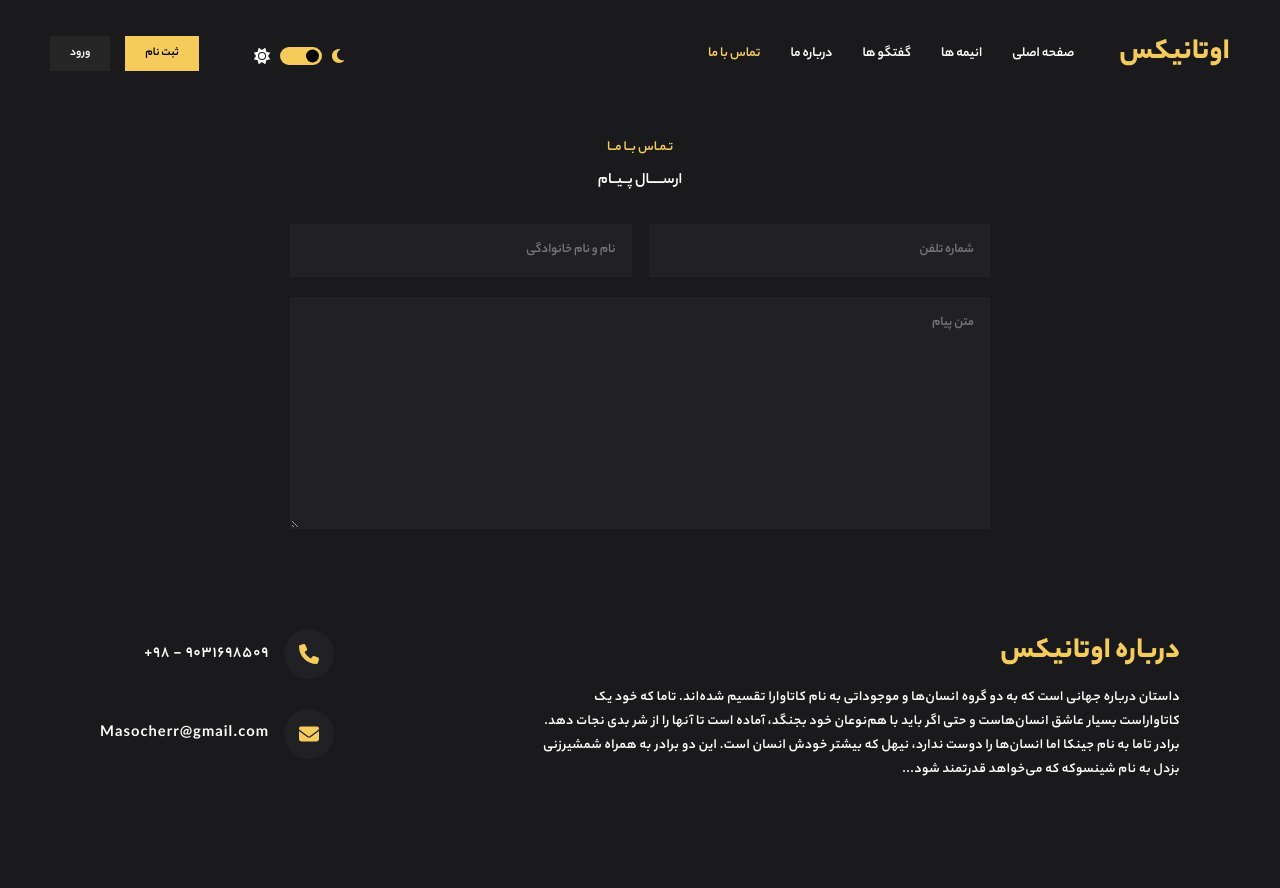
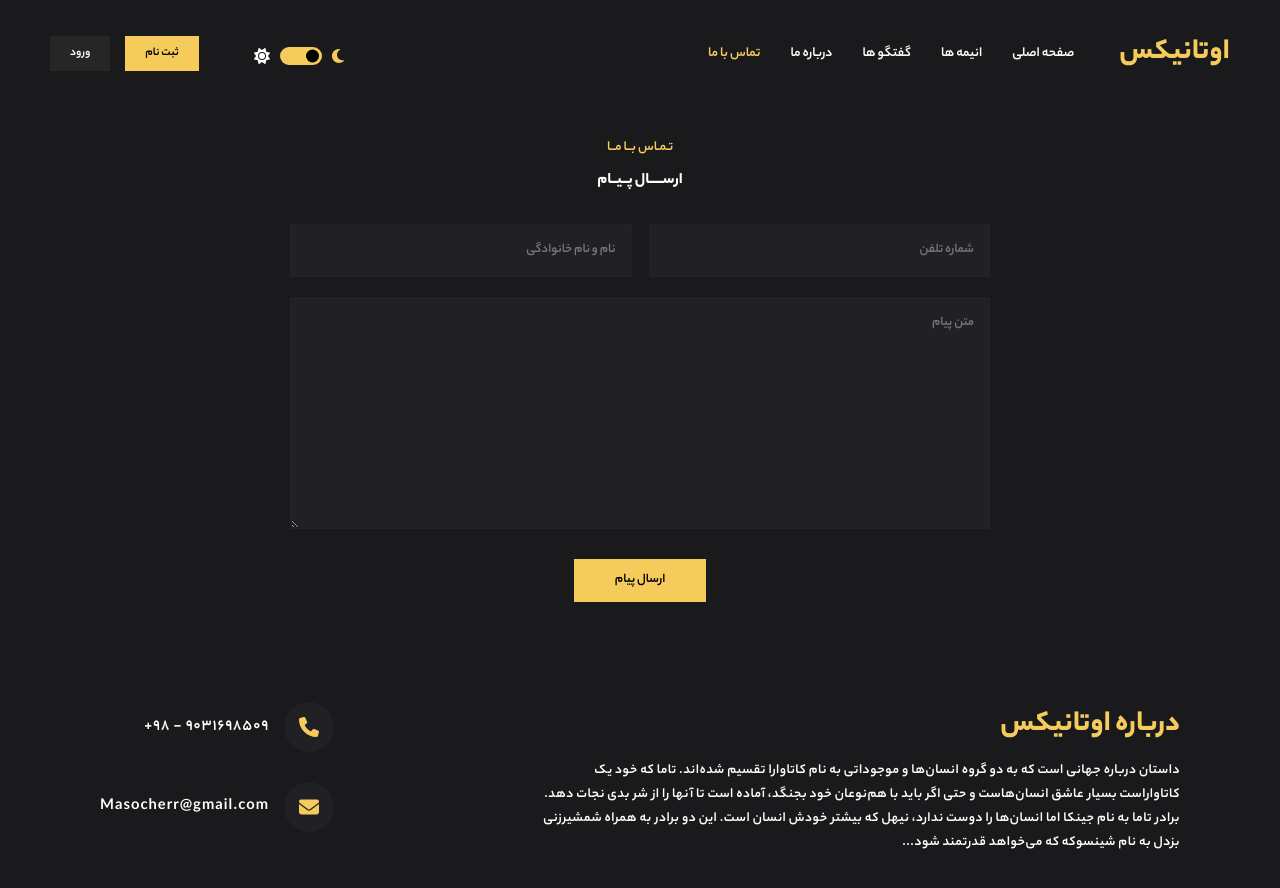
Before and after one commit to Masocher/Otanix, a React (Create React App) app: page /contact in a window 1280 px wide. Shown: the top 888 px of the page. Before the commit the page ends 839 px from the top, so only its background shows below. Built offline with nearby package versions, Linux system fonts and the light colour scheme.

Commit message:
Create message form's submit button

```diff
--- a/src/pages/Contact.js
+++ b/src/pages/Contact.js
@@ -13,6 +13,7 @@ const Contact = () => {
             <input placeholder="شماره تلفن" type="phone" />
             <input placeholder="نام و نام خانوادگی" type="text" />
             <textarea placeholder="متن پیام" />
+            <button type="submit">ارسال پیام</button>
         </form>
     </div>
   );
--- a/src/styles/contact.css
+++ b/src/styles/contact.css
@@ -10,11 +10,13 @@
   display: flex;
   flex-direction: column;
   align-items: center;
+  font-family: YekanBakhHeavy;
 }
 
 .contact_container .title_box .mini_title {
   color: #f5cb5c;
   font-size: 14px;
+  font-family: yekanBakhBold;
 }
 
 .message_form {
@@ -47,3 +49,18 @@
   resize: vertical;
   min-height: 200px;
 }
+
+.message_form button {
+    background-color: #f5cb5c;
+    color: #000;
+    font-family: yekanBakhBold;
+    padding: 10px 40px;
+    border: 1px solid #f5cb5c;
+    cursor: pointer;
+    transition: .2s;
+    margin: 30px auto 0 auto;
+}
+.message_form button:hover {
+    background: none;
+    color: #f5cb5c;
+}
```
